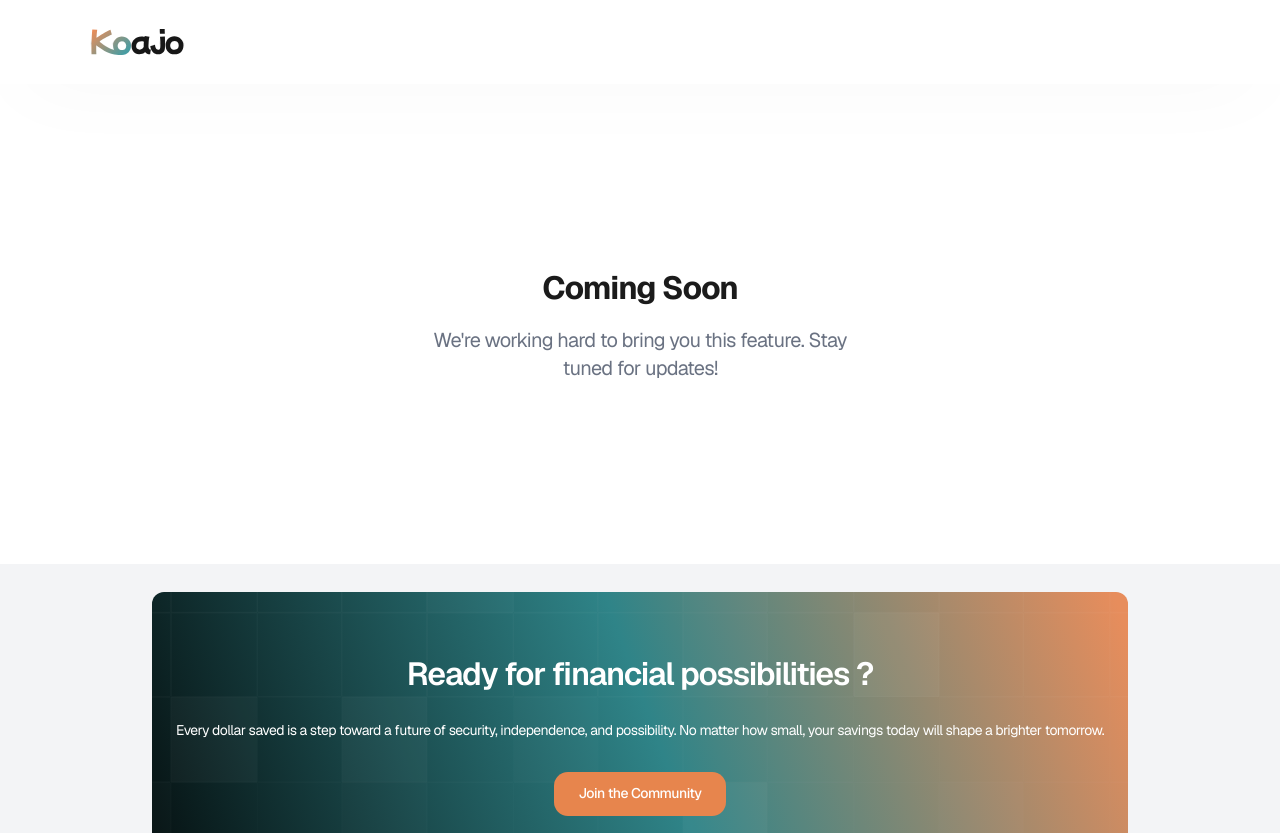
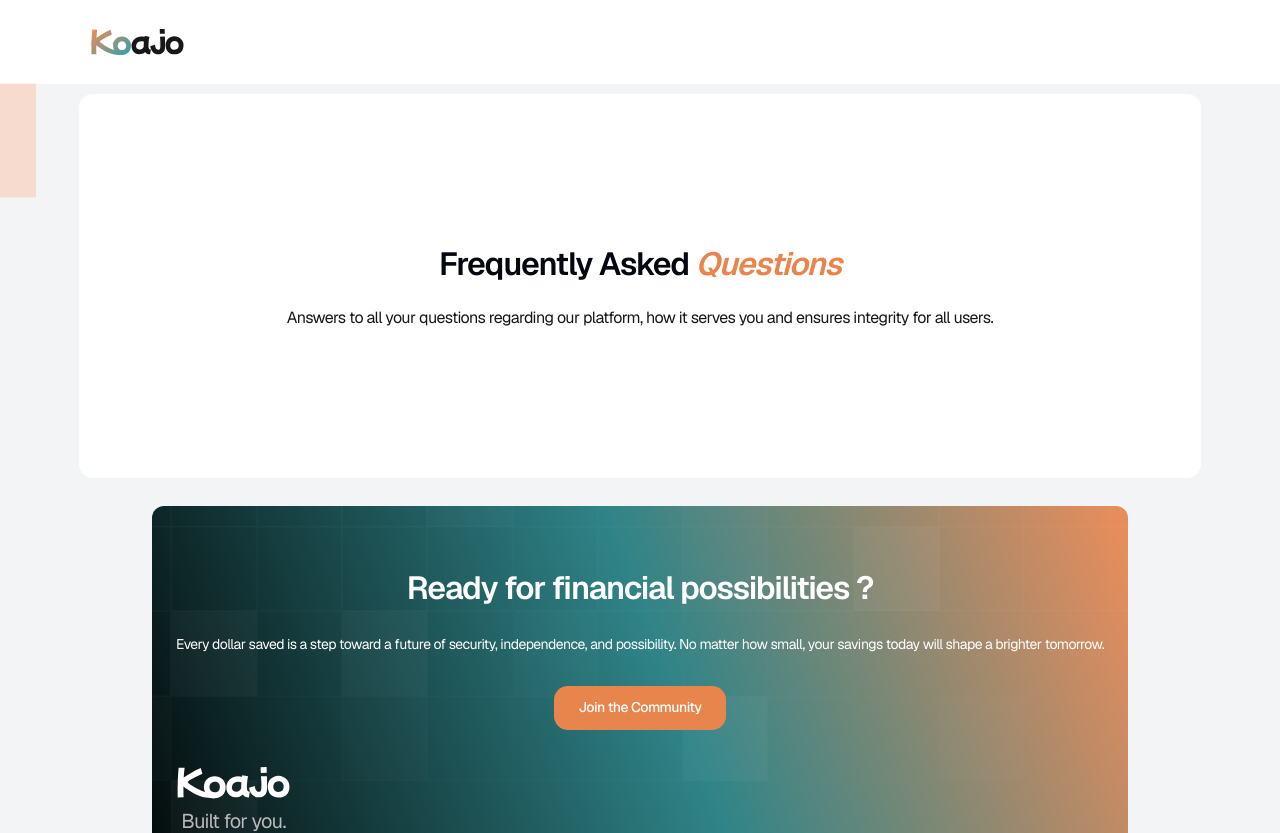
Before and after one commit to Israel-Beni/koajo-frontend, a Next.js app: page /faq in a window 1280 px wide. Shown: the top 833 px of the page. Built offline with nearby package versions, Linux system fonts and the light colour scheme.

Commit message:
feat: add Hero component to FAQ page with title and description for enhanced user engagement

```diff
--- a/app/faq/page.tsx
+++ b/app/faq/page.tsx
@@ -1,5 +1,13 @@
+import Hero from "@/component/shared/hero";
 import ComingSoon from "@/component/shared/coming-soon";
 
 export default function FaqPage() {
-  return <ComingSoon />;
+  return (
+    <>
+      <Hero
+        title="Frequently Asked <sapn class='text-highlight'>Questions</sapn>"
+        description="Answers to all your questions regarding our platform, how it serves you and ensures integrity for all users."
+      />
+    </>
+  );
 }
```
